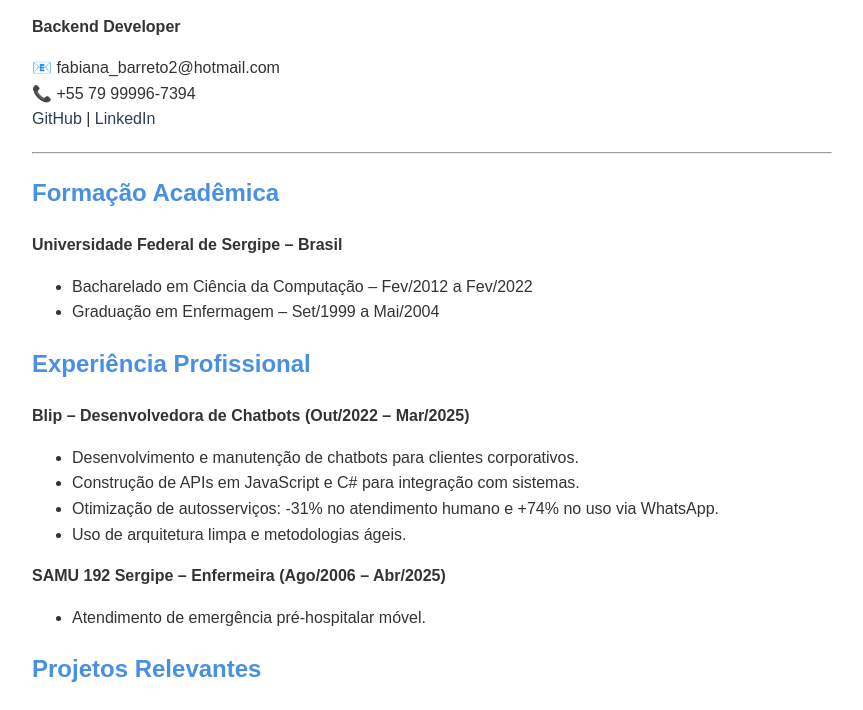
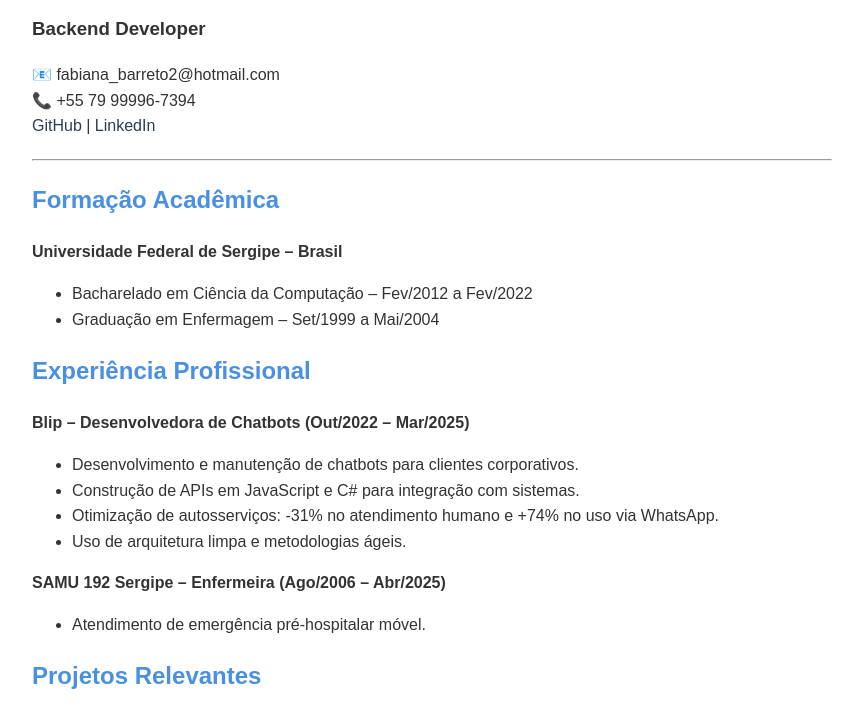
Before and after one commit to fabifelicia/fabifelicia.github.io, a plain HTML site: page index.html in a window 1280 px wide. Shown: the part 99-809 px from the top of the page, without its empty margins (208-1071 px from the left). Drawn offline with Linux system fonts and the light colour scheme.

Commit message:
Update index.html

```diff
--- a/index.html
+++ b/index.html
@@ -13,7 +13,7 @@
 </head>
 <body>
   <h1>Fabiana Barreto de Menezes</h1>
-  <p><strong>Backend Developer</strong></p>
+  <h3><strong>Backend Developer</strong></h3>
   <p>
     📧 fabiana_barreto2@hotmail.com<br>
     📞 +55 79 99996-7394<br>
```
